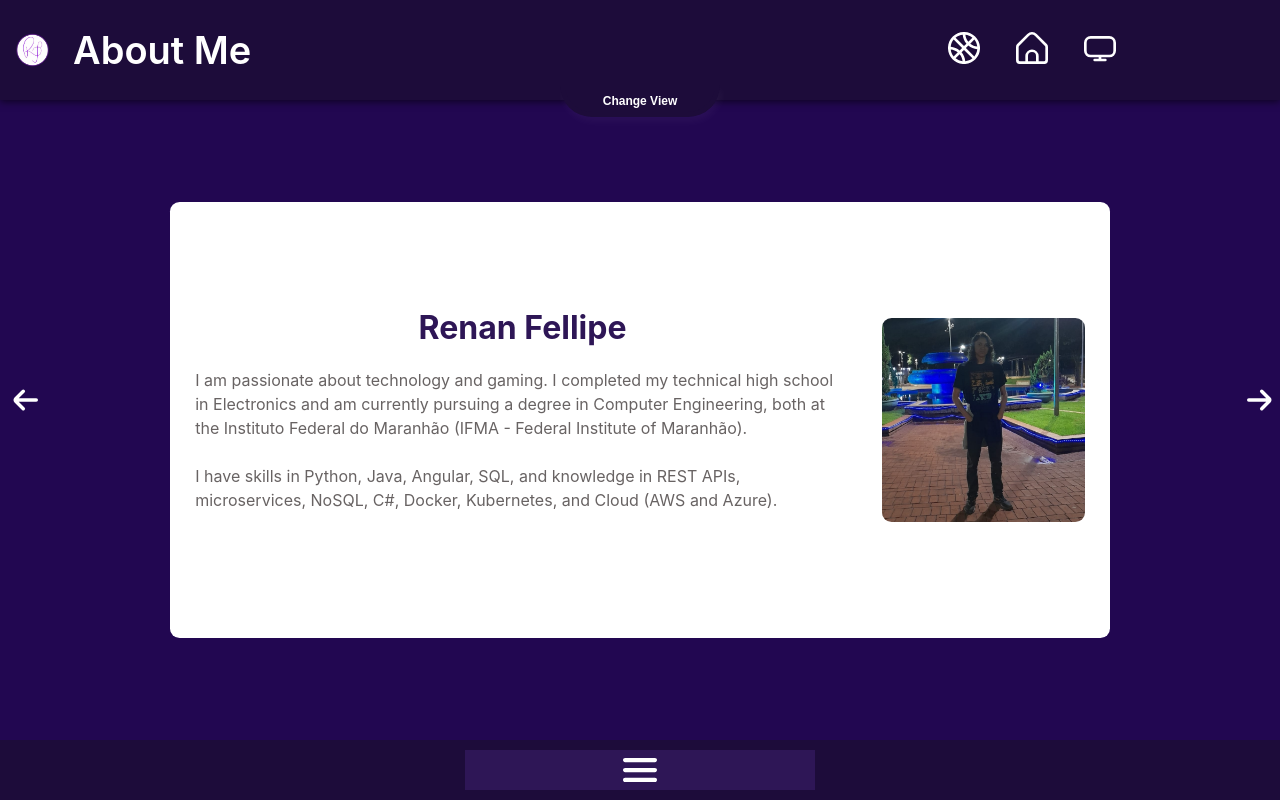
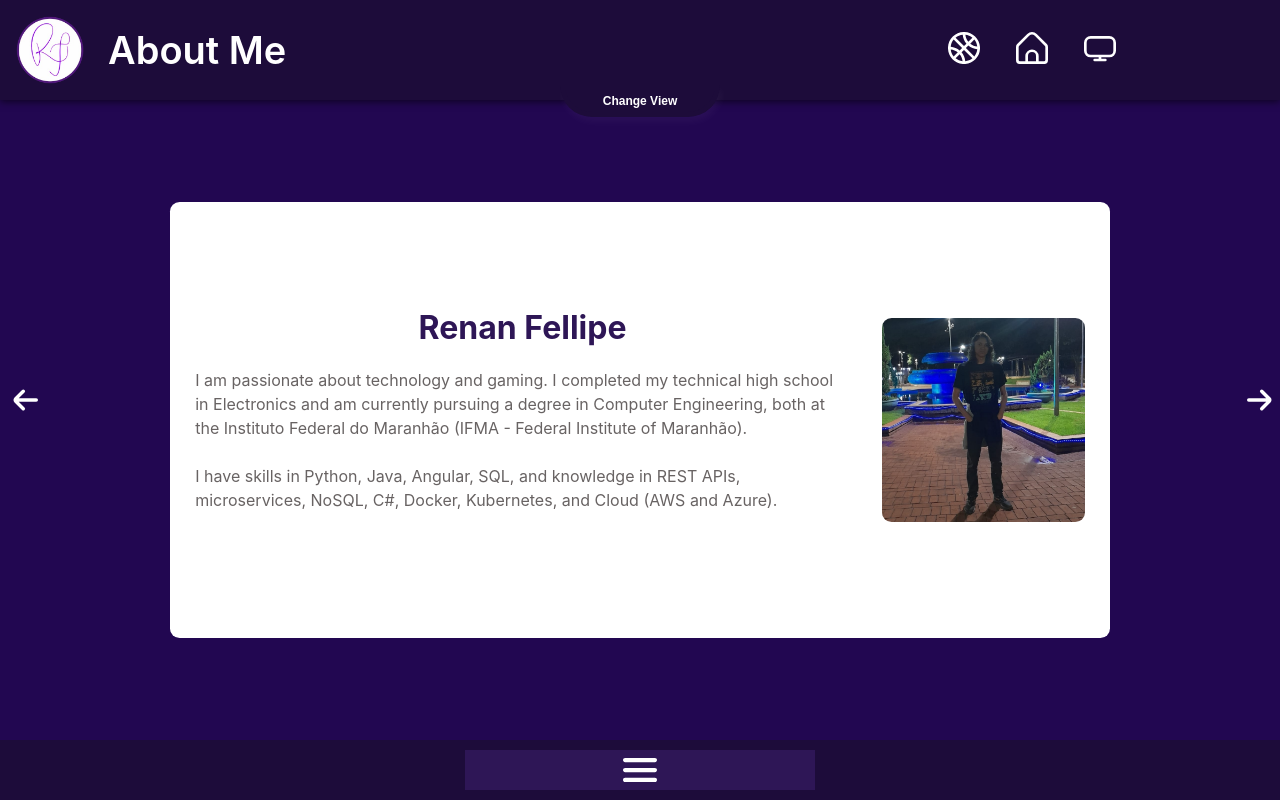
Before and after one commit to Xounder/portfolio, a React (Vite) app: page / in a window 1280 px wide. Built offline with nearby package versions, Linux system fonts and the light colour scheme.

Commit message:
fixed menu-bar logo img

```diff
--- a/src/components/MenuBar/MenuBar.css
+++ b/src/components/MenuBar/MenuBar.css
@@ -12,8 +12,8 @@
 
 .atual-section > img {
     padding-left: 16px;
-    width: 34px;
-    height: 34px;
+    width: 70px;
+    height: 70px;
 }
 
 .atual-section__content {
@@ -126,8 +126,8 @@
     }
 
     .atual-section > img {
-        width: 36px;
-        height: 36px;
+        width: 50px;
+        height: 50px;
     }
 
     .atual-section__content {
```
